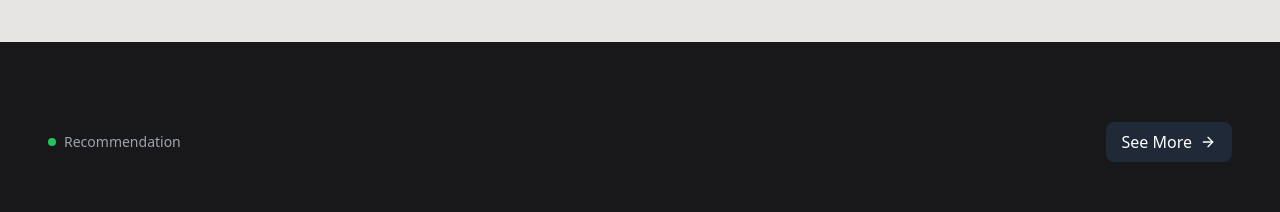
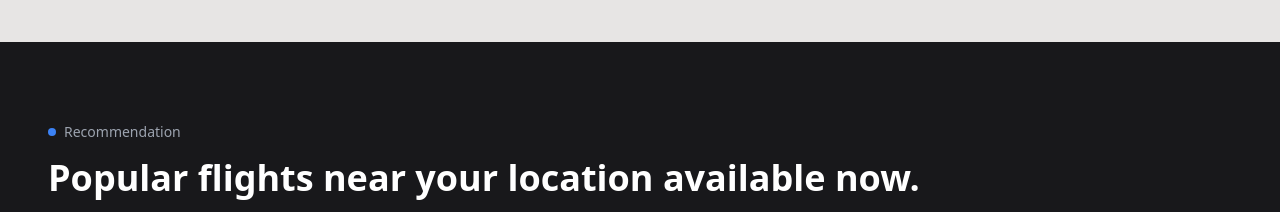
Before and after one commit to nf-714/go-zayaan-travel, a Next.js app: page / in a window 1280 px wide. Shown: the part 2760-2972 px from the top of the page. Built offline with nearby package versions, Linux system fonts and the light colour scheme.

Commit message:
uploaded image and fixed bookingSection's styling

```diff
--- a/components/booking-section/booking.component.tsx
+++ b/components/booking-section/booking.component.tsx
@@ -6,19 +6,15 @@ export default function BookingComponent() {
     <section className="py-20 px-6 lg:px-12 bg-zinc-900">
       <div className="max-w-7xl mx-auto">
         {/* Header */}
-        <div className="flex items-center justify-between mb-12">
+        <div className="flex items-center justify-between mb-4">
           <div className="flex items-center space-x-3">
             <div className="flex items-center space-x-2">
-              <div className="w-2 h-2 bg-green-500 rounded-full"></div>
+              <div className="w-2 h-2 bg-blue-500 rounded-full"></div>
               <span className="text-gray-400 text-sm font-medium">
                 Recommendation
               </span>
             </div>
           </div>
-          <button className="flex items-center space-x-2 bg-gray-800 text-white px-4 py-2 rounded-lg hover:bg-gray-700 transition-colors">
-            <span>See More</span>
-            <ArrowRight className="w-4 h-4" />
-          </button>
         </div>
 
         {/* Title */}
@@ -61,7 +57,7 @@ export default function BookingComponent() {
             <div className="relative h-48">
               {/* eslint-disable-next-line @next/next/no-img-element */}
               <img
-                src="https://images.unsplash.com/photo-1508009603885-50cf7c079365?q=80&w=2940&auto=format&fit=crop"
+                src="https://images.unsplash.com/photo-1445019980597-93fa8acb246c?q=80&w=1474&auto=format&fit=crop&ixlib=rb-4.1.0&ixid=M3wxMjA3fDB8MHxwaG90by1wYWdlfHx8fGVufDB8fHx8fA%3D%3D"
                 alt="Bangkok canal"
                 className="w-full h-full object-cover rounded-xl"
               />
--- a/components/hotel-section/hotel-section.component.tsx
+++ b/components/hotel-section/hotel-section.component.tsx
@@ -38,7 +38,7 @@ export default function HotelSectionComponent() {
           <div className="group relative bg-white rounded-2xl overflow-hidden shadow-lg hover:shadow-xl transition-all duration-300 cursor-pointer">
             <div className="relative h-96">
               <img
-                src="https://images.unsplash.com/photo-1508009603885-50cf7c079365?q=80&w=2940&auto=format&fit=crop"
+                src="https://images.unsplash.com/photo-1445019980597-93fa8acb246c?q=80&w=1474&auto=format&fit=crop&ixlib=rb-4.1.0&ixid=M3wxMjA3fDB8MHxwaG90by1wYWdlfHx8fGVufDB8fHx8fA%3D%3D"
                 alt="B Nayar Villas"
                 className="w-full h-full object-cover transition-transform duration-300 group-hover:scale-105"
               />
```
